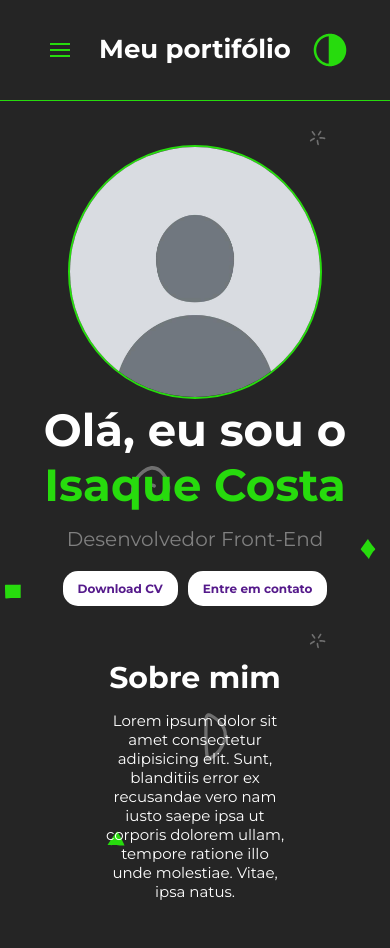
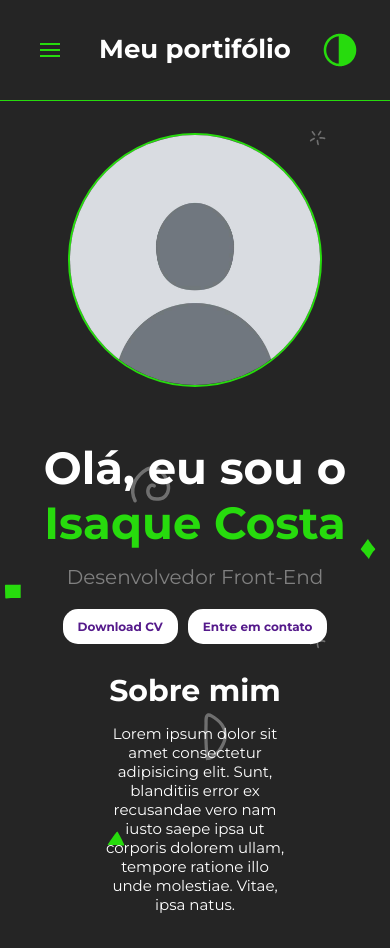
Before and after one commit to isaquecostaaa/Meu-site, a plain HTML site: page index.html in a window 390 px wide. Shown: the top 948 px of the page. Drawn offline with Linux system fonts and the light colour scheme.

Commit message:
ajustando menu mobile

```diff
--- a/css/style.css
+++ b/css/style.css
@@ -27,7 +27,7 @@
     display: flex;
     justify-content: space-between;
     align-items: center;
-    padding: 0 4rem; /* Espaçamento interno */
+    padding: 0 3rem; /* Espaçamento interno */
     background-color: var(--secondary-color);
     border-bottom: 1px solid var(--primary-color);
     box-sizing: border-box; /* Inclui padding e borda no cálculo da largura */
@@ -192,6 +192,7 @@
     text-align: center;
     width: 100%;
     flex-wrap: wrap;
+    gap: 5rem;
 }
 
 .greeting {
```
